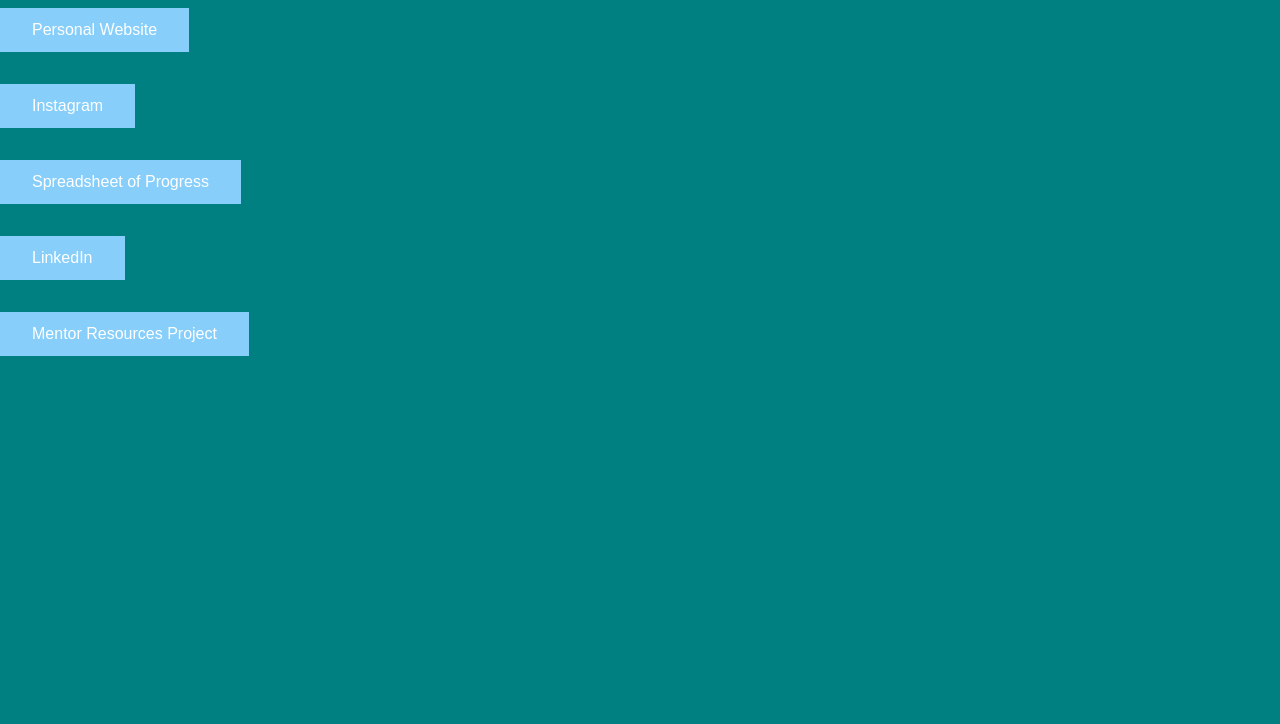
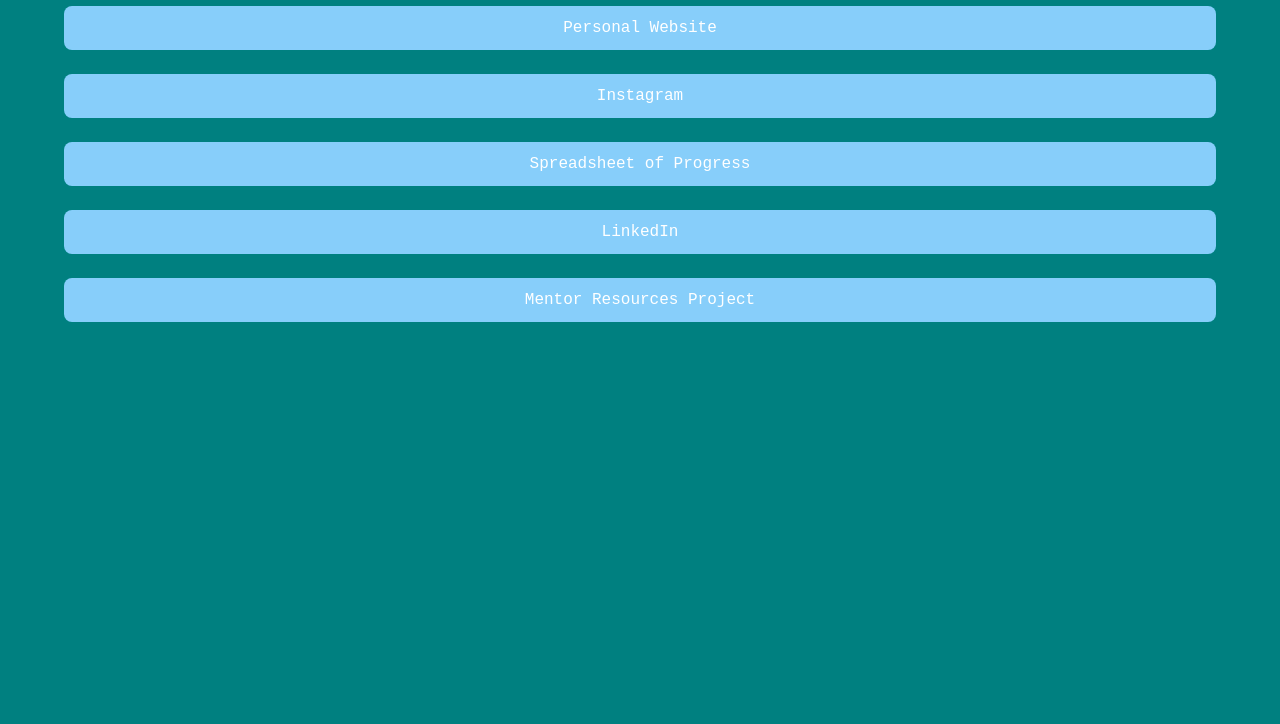
Before and after one commit to TealTheAvocado/link-tree, a plain HTML site: page index.html in a window 1280 px wide. Shown: the part 76-800 px from the top of the page. Drawn offline with Linux system fonts and the light colour scheme.

Commit message:
Center buttons and change font

```diff
--- a/index.html
+++ b/index.html
@@ -9,10 +9,10 @@
 </head>
 <body>
     <h1>Welcome to my links!</h1>
-    <button onclick="https://tealtheavocado.github.io/florazhang/">Personal Website</button>
-    <button onclick="https://www.instagram.com/flora2swe/">Instagram</button>
-    <button onclick="https://docs.google.com/spreadsheets/d/1X-hftRqZzuK0cQR42X9QCiHD0IzhUJOG3e7mq56uZE8/edit">Spreadsheet of Progress</button>
-    <button onclick="https://www.linkedin.com/in/florazhang24/">LinkedIn</button>
-    <button onclick="https://tealtheavocado.github.io/mentor-resources/">Mentor Resources Project</button>
+    <button onclick="window.location.href='https://tealtheavocado.github.io/florazhang/'">Personal Website</button>
+    <button onclick="window.location.href=https://www.instagram.com/flora2swe/">Instagram</button>
+    <button onclick="window.location.href=https://docs.google.com/spreadsheets/d/1X-hftRqZzuK0cQR42X9QCiHD0IzhUJOG3e7mq56uZE8/edit'">Spreadsheet of Progress</button>
+    <button onclick="window.location.href=https://www.linkedin.com/in/florazhang24/'">LinkedIn</button>
+    <button onclick="window.location.href=https://tealtheavocado.github.io/mentor-resources/'">Mentor Resources Project</button>
 </body>
 </html>
--- a/styles.css
+++ b/styles.css
@@ -1,7 +1,7 @@
 
 button {
+    margin: auto;
     margin-top: 1.5em;
-    margin-bottom: 2em;
     color: white;
     background-color: lightskyblue;
     padding: 13px 32px;
@@ -9,11 +9,19 @@ button {
     display: block;
     font-size: 16px;
     border:none;
+    border-radius: 8px;
+    width: 90%;
+    font-family: Courier New, sans-serif;
+  }
+
+  h1{
+    font-family: Courier New, sans-serif;
   }
   body{
-    font-family: 'Trebuchet MS', sans-serif;
+    font-family: Courier New, sans-serif;
     background-color: teal;
     margin-top: 0;
     margin-left: 0em;
     margin-right: 0em;
+    text-align: center;
   }
```
